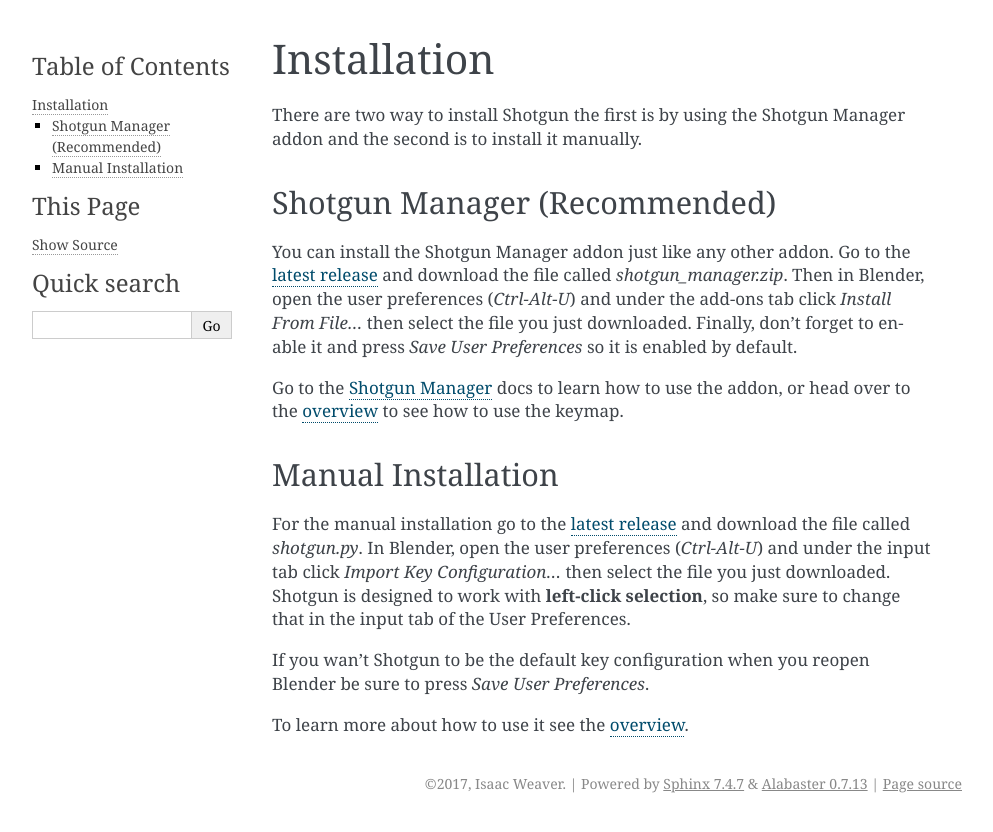
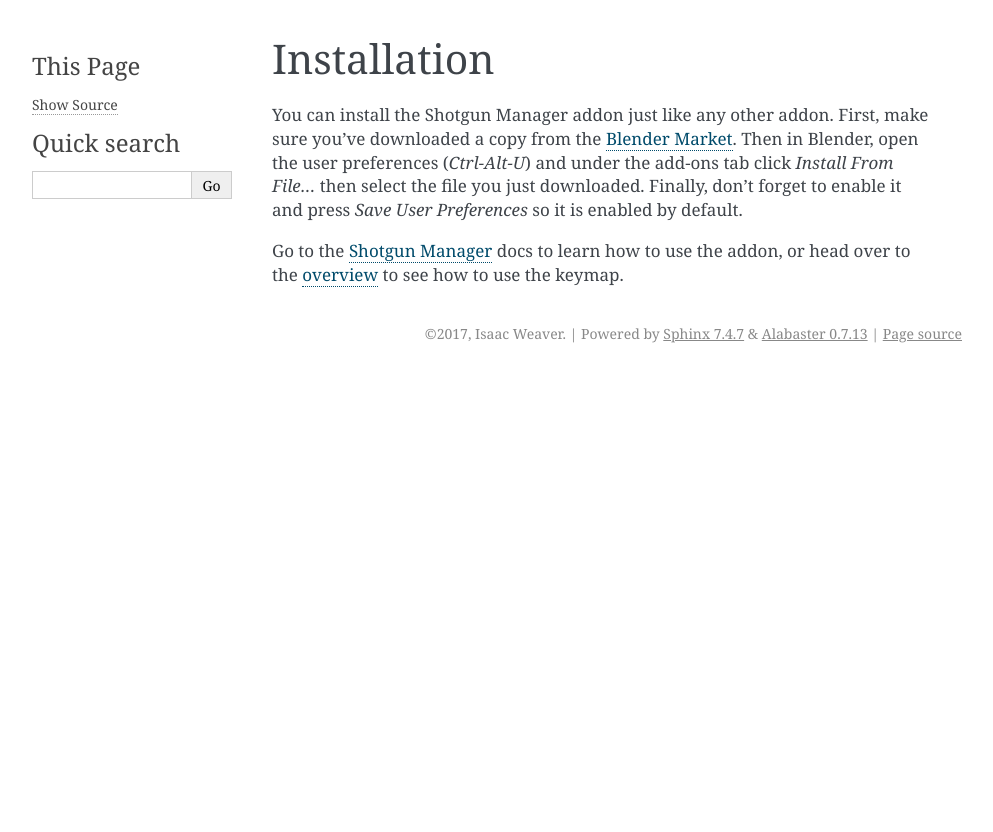
Before and after one commit to wisaac407/shotgun, a Sphinx documentation site: the page built from doc/installation.rst, in a window 1280 px wide. Shown: the top 832 px of the page, without its empty margins (148-1141 px from the left). Built offline with Sphinx 7.4.7, drawn with Linux system fonts in a browser that asks for light colours; pages that are not in the unit, such as notebooks, are missing from menus.

```diff
--- a/doc/conf.py
+++ b/doc/conf.py
@@ -17,8 +17,8 @@ project = 'Shotgun'
 copyright = '2017, Isaac Weaver'
 author = 'Isaac Weaver'
 
-version = ' - 0b91bca'
-release = ' - 0b91bca'
+version = ' - 5dc15be'
+release = ' - 5dc15be'
 
 intersphinx_mapping = {
     'blender': ('http://docs.blender.org/api/blender_python_api_master/', '../blender_objects.inv')
--- a/doc/index.rst
+++ b/doc/index.rst
@@ -3,7 +3,7 @@
 Shotgun Documentation
 =====================
 
-Welcome, this is the documentation for Shotgun version  - 0b91bca.
+Welcome, this is the documentation for Shotgun version  - 5dc15be.
 Shotgun is a custom keymap for `Blender <http://www.blender.org>`_ designed to standardize the keymap and make the most
 commonly used operators accessible.
 
--- a/doc/installation.rst
+++ b/doc/installation.rst
@@ -4,33 +4,11 @@
 Installation
 ============
 
-There are two way to install Shotgun the first is by using the Shotgun Manager addon and the second is to install it manually.
-
-.. _install_shotgun_manager:
-
------------------------------
-Shotgun Manager (Recommended)
------------------------------
-
-You can install the Shotgun Manager addon just like any other addon. Go to the `latest release <https://github.com/wisaac407/shotgun/releases/latest>`_
-and download the file called `shotgun_manager.zip`. Then in Blender, open the user preferences (`Ctrl-Alt-U`) and under
+You can install the Shotgun Manager addon just like any other addon. First, make sure you've downloaded a copy from the
+`Blender Market <https://blendermarket.com/products/shotgun>`_.
+Then in Blender, open the user preferences (`Ctrl-Alt-U`) and under
 the add-ons tab click `Install From File...` then select the file you just downloaded. Finally, don't forget to enable it
 and press `Save User Preferences` so it is enabled by default.
 
 Go to the :ref:`shotgun_manager` docs to learn how to use the addon, or head over to the :ref:`overview <overview>`
 to see how to use the keymap.
-
-
-.. _install_keymap:
-
--------------------
-Manual Installation
--------------------
-
-For the manual installation go to the `latest release <https://github.com/wisaac407/shotgun/releases/latest>`_ and download the file called `shotgun.py`.
-In Blender, open the user preferences (`Ctrl-Alt-U`) and under the input tab click `Import Key Configuration...` then select the file you just downloaded.
-Shotgun is designed to work with **left-click selection**, so make sure to change that in the input tab of the User Preferences.
-
-If you wan't Shotgun to be the default key configuration when you reopen Blender be sure to press `Save User Preferences`.
-
-To learn more about how to use it see the :ref:`overview <overview>`.
--- a/doc/keymaps/nodeeditor.rst
+++ b/doc/keymaps/nodeeditor.rst
@@ -248,7 +248,7 @@ Detailed Reference
 
    Search and Add Node
 
-   bpy.ops.node.add_search(use_transform=False, settings=[], type="", node_item='0')
+   bpy.ops.node.add_search(type="", use_transform=False, settings=[], node_item='0')
 
 
    +--------------+--------+
--- a/doc/overview.rst
+++ b/doc/overview.rst
@@ -6,7 +6,7 @@ Overview
 
 Here is a birds eye view of the basics of Shotgun. Because Shotgun is designed to augment Blender's existing keymap most
 of the hotkeys will be the same as what you're already used to. For a more detailed reference of every hotkey see the
-:ref:`list of all keymaps <keymaps>`.
+:ref:`list of all keymaps <keymaps>`. To learn more about the addon see :ref:`shotgun_manager`
 For instructions on how to install it see the :ref:`installation <install>`.
 
 ----------
--- a/doc/shotgun_manager.rst
+++ b/doc/shotgun_manager.rst
@@ -5,7 +5,9 @@ Shotgun Manager
 ===============
 
 Shotgun Manager is a lightweight addon that makes it easier to install and update the Shotgun keymap.
-For instructions on how to install it see the :ref:`installation <install_shotgun_manager>` page.
+For instructions on how to install it see the :ref:`installation <install>` page.
+
+To learn more about the keymap see the :ref:`overview <overview>`.
 
 -----------
 Basic Usage
```
